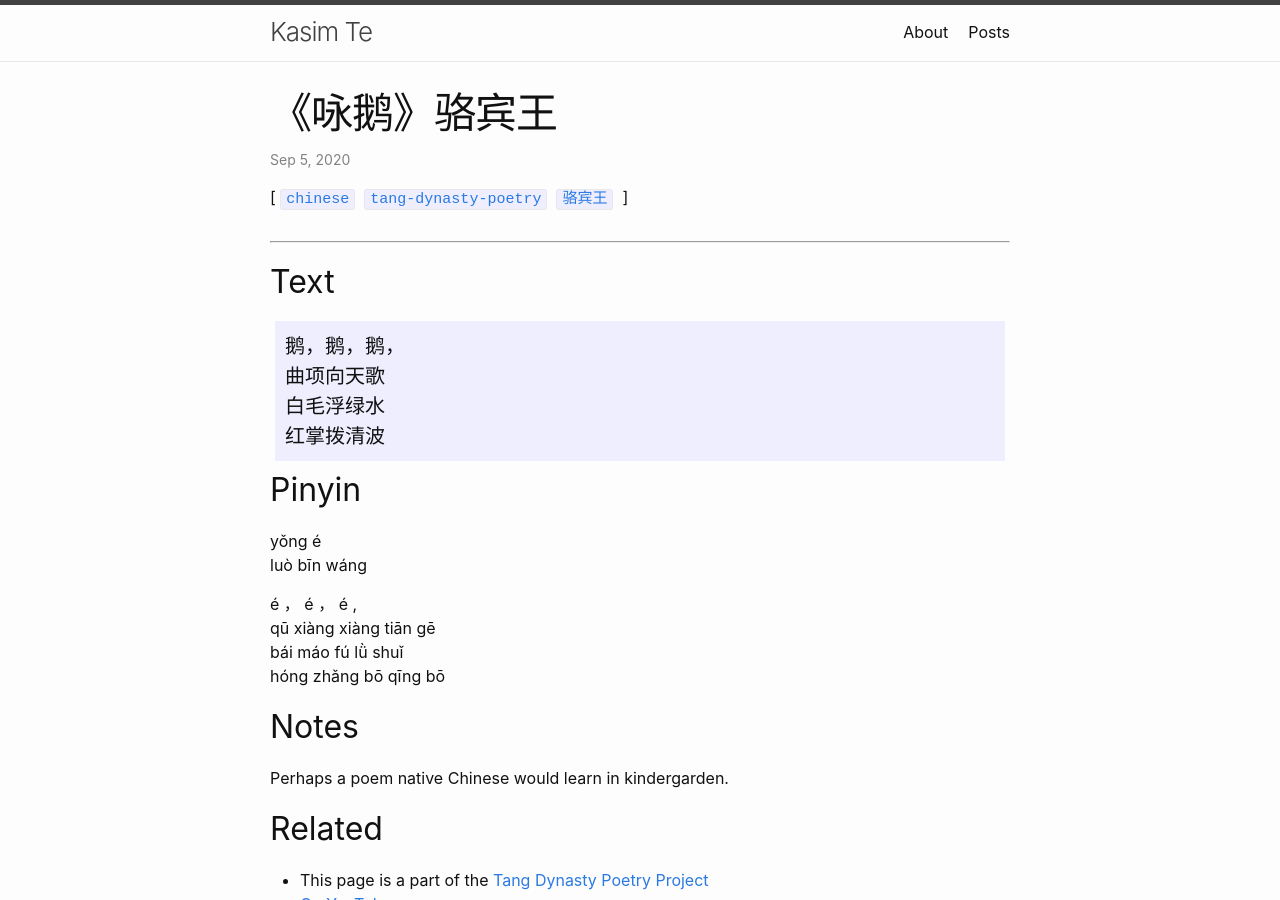
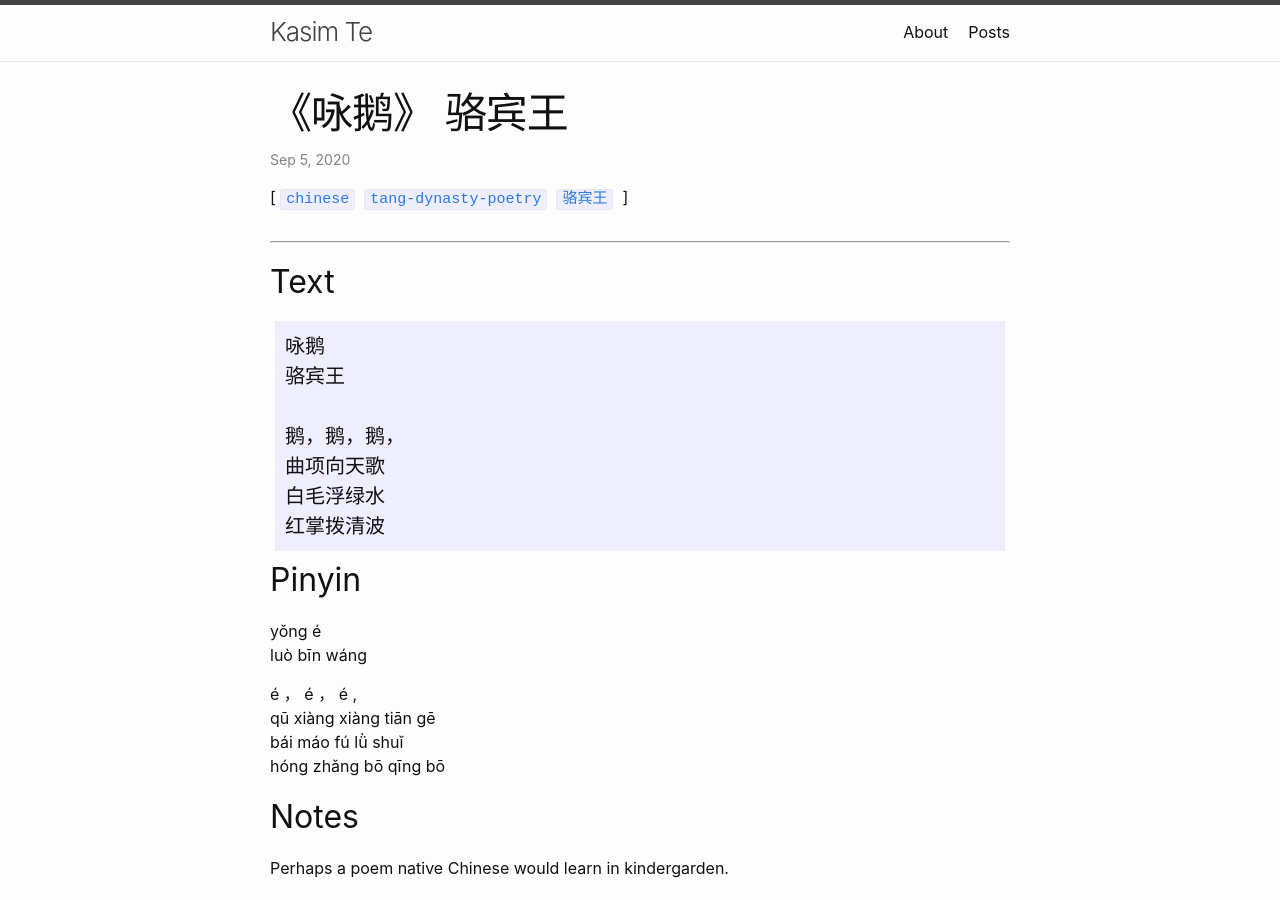
Before and after one commit to kasimte/kasimte.github.io, a Jekyll site: the page built from _posts/2020-09-05-yong-e.md, in a window 1280 px wide and 900 px high. Built offline with Jekyll 4.4.1, drawn with Linux system fonts in a browser that asks for light colours; nearby versions of some CDN libraries; comment, search, counter and statistics services are not loaded.

Commit message:
Fix Ode to the Goose.

```diff
--- a/_posts/2020-09-05-yong-e.md
+++ b/_posts/2020-09-05-yong-e.md
@@ -1,6 +1,6 @@
 ---
 layout: post
-title: 《咏鹅》骆宾王
+title: 《咏鹅》 骆宾王
 permalink: /projects/tang-dynasty-poetry/luo-bin-wang/yong-e
 tags: chinese tang-dynasty-poetry 骆宾王
 ---
@@ -8,6 +8,9 @@ tags: chinese tang-dynasty-poetry 骆宾王
 ## Text
 
 <div class="chinese-poem" style="font-size: 1.25em; background-color: #eef; padding: 10px; margin: 5px;">
+咏鹅<br />
+骆宾王<br /><br />
+
 鹅，鹅，鹅，
 <br />
 曲项向天歌
@@ -34,7 +37,6 @@ bái máo fú lǜ shuǐ
 hóng zhǎng bō qīng bō
 <br />
 
-
 ## Notes
 
 Perhaps a poem native Chinese would learn in kindergarden.
```
